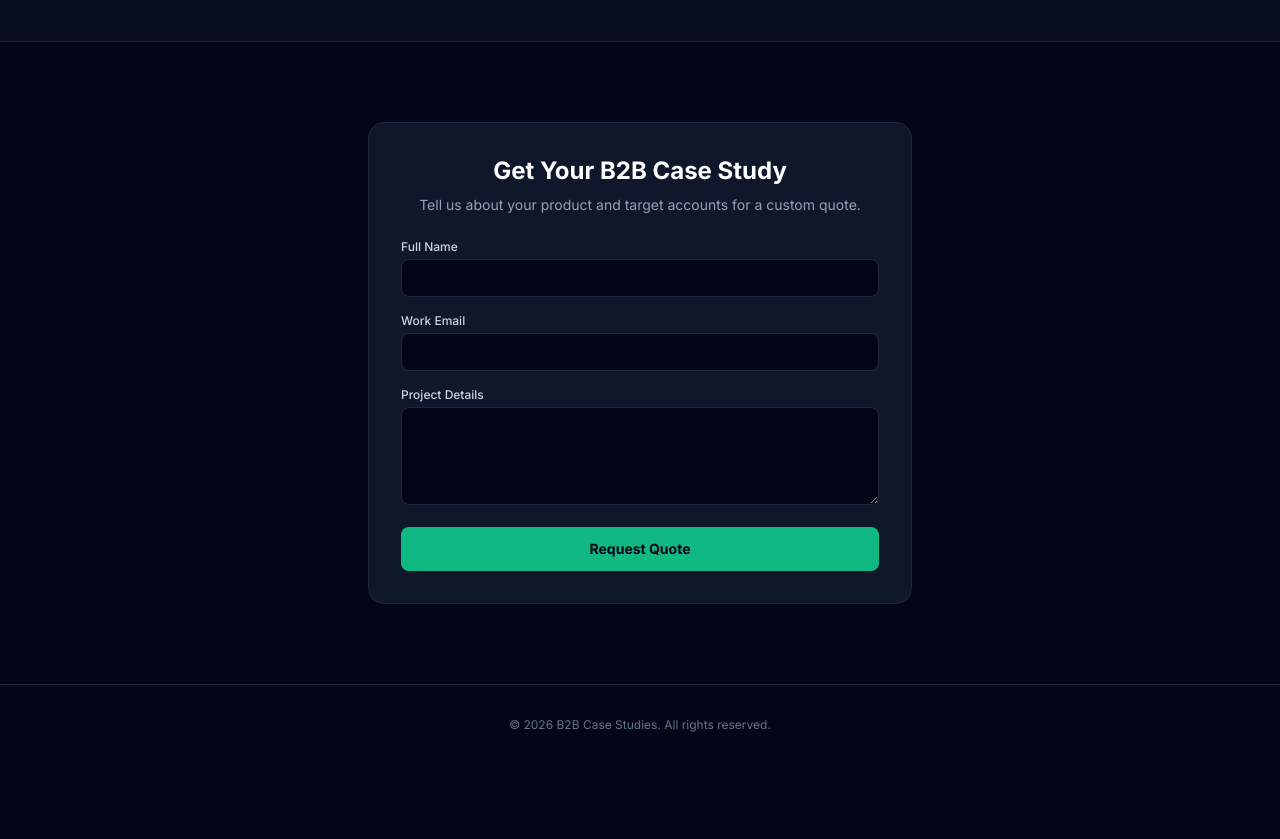
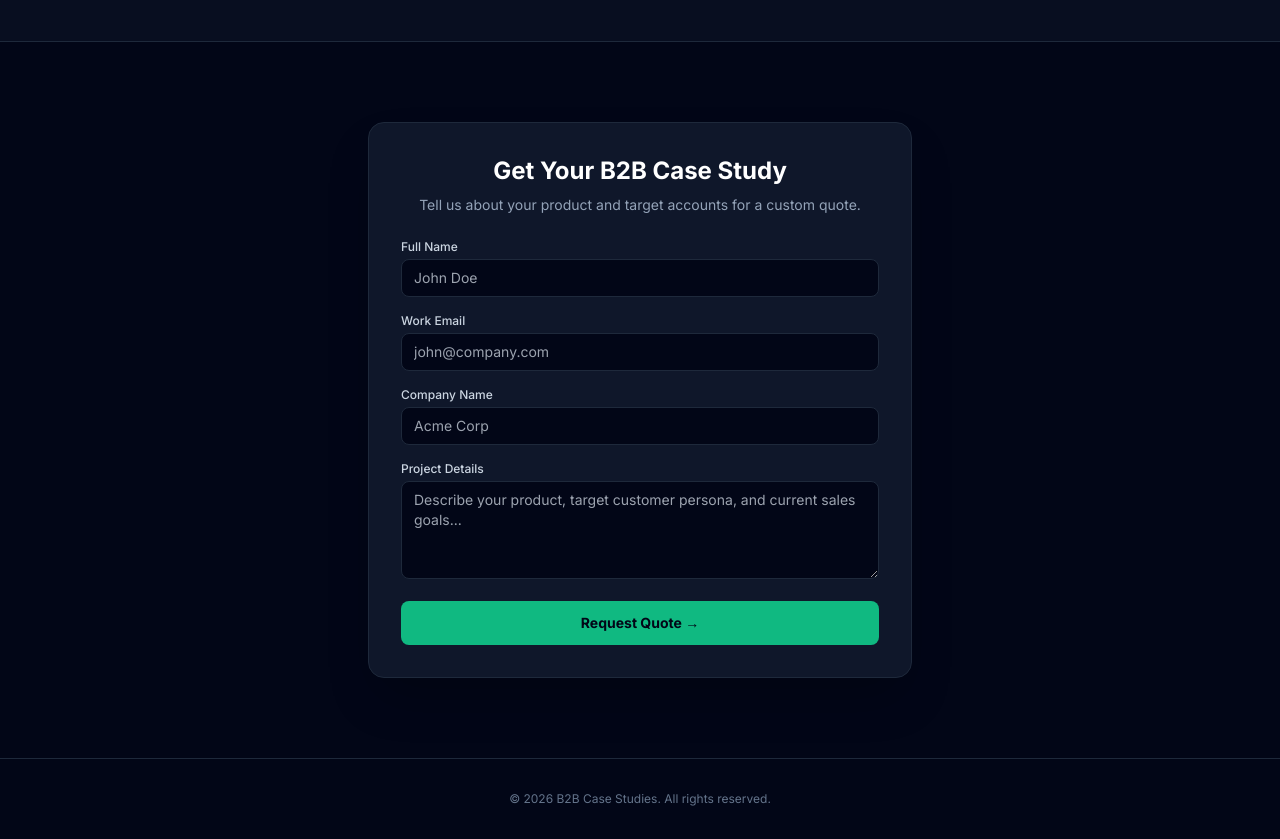
Before and after one commit to b2bcasestudy/b2bcasestudy.github.io, a plain HTML site: page en-us/index.html in a window 1280 px wide. Shown: the part 960-1799 px from the top of the page. Before the commit the page ends 1725 px from the top, so only its background shows below. Drawn offline with nearby package versions, Linux system fonts and the light colour scheme.

Commit message:
Update contact form and links in index.html

```diff
--- a/en-us/index.html
+++ b/en-us/index.html
@@ -72,11 +72,11 @@
         </p>
         <div class="flex flex-col sm:flex-row gap-4">
           <a href="/en-us/industry/saas/" class="bg-emerald-500 hover:bg-emerald-400 text-slate-950 font-bold px-6 py-3 rounded-lg text-center transition">Browse SaaS Industry Hub</a>
-          <a href="#featured-cases" class="border border-slate-700 hover:bg-slate-900 text-slate-300 font-semibold px-6 py-3 rounded-lg text-center transition">View All 3 SaaS Cases</a>
+          <a href="#contact" class="border border-slate-700 hover:bg-slate-900 text-slate-300 font-semibold px-6 py-3 rounded-lg text-center transition">Request Quote</a>
         </div>
       </div>
 
-      <!-- Hero Card linking to Case Study 1 -->
+      <!-- Hero Card -->
       <div class="bg-slate-900 border border-slate-800 rounded-2xl p-6 shadow-2xl">
         <div class="flex justify-between items-center mb-4 text-xs text-slate-400">
           <span class="bg-slate-800 text-slate-300 px-2 py-1 rounded">Featured Case Study</span>
@@ -114,7 +114,6 @@
           <a href="/en-us/industry/saas/" class="text-sm font-semibold text-emerald-400 hover:underline">Go to SaaS Hub Page →</a>
         </div>
 
-        <!-- Cards linking directly to individual cases -->
         <div class="grid md:grid-cols-3 gap-6">
           <div class="bg-slate-950 border border-slate-800 p-6 rounded-xl flex flex-col justify-between hover:border-emerald-500/50 transition">
             <div>
@@ -146,26 +145,40 @@
       </div>
     </section>
 
-    <!-- Contact Section -->
+    <!-- Formulario de Contacto Funcional -->
     <section id="contact" class="py-20 max-w-xl mx-auto px-4">
-      <div class="bg-slate-900 border border-slate-800 p-8 rounded-2xl">
+      <div class="bg-slate-900 border border-slate-800 p-8 rounded-2xl shadow-2xl">
         <h3 class="text-2xl font-bold text-white mb-2 text-center">Get Your B2B Case Study</h3>
         <p class="text-slate-400 text-sm mb-6 text-center">Tell us about your product and target accounts for a custom quote.</p>
-        <form class="space-y-4" action="#" method="POST">
+
+        <form action="https://formsubmit.co/alancastrobello@gmail.com" method="POST" class="space-y-4">
+          <input type="hidden" name="_subject" value="New B2B Case Study Inquiry - US Market">
+          <input type="text" name="_honey" style="display:none">
+          <input type="hidden" name="_captcha" value="false">
+          <input type="hidden" name="_next" value="https://b2bcasestudy.github.io/en-us/">
+
           <div>
             <label class="block text-xs font-medium text-slate-300 mb-1">Full Name</label>
-            <input type="text" required class="w-full bg-slate-950 border border-slate-800 rounded-lg px-3 py-2 text-sm text-white focus:outline-none focus:border-emerald-500">
+            <input type="text" name="Name" required placeholder="John Doe" class="w-full bg-slate-950 border border-slate-800 rounded-lg px-3 py-2 text-sm text-white focus:outline-none focus:border-emerald-500">
           </div>
+
           <div>
             <label class="block text-xs font-medium text-slate-300 mb-1">Work Email</label>
-            <input type="email" required class="w-full bg-slate-950 border border-slate-800 rounded-lg px-3 py-2 text-sm text-white focus:outline-none focus:border-emerald-500">
+            <input type="email" name="Work Email" required placeholder="john@company.com" class="w-full bg-slate-950 border border-slate-800 rounded-lg px-3 py-2 text-sm text-white focus:outline-none focus:border-emerald-500">
           </div>
+
+          <div>
+            <label class="block text-xs font-medium text-slate-300 mb-1">Company Name</label>
+            <input type="text" name="Company" placeholder="Acme Corp" class="w-full bg-slate-950 border border-slate-800 rounded-lg px-3 py-2 text-sm text-white focus:outline-none focus:border-emerald-500">
+          </div>
+
           <div>
             <label class="block text-xs font-medium text-slate-300 mb-1">Project Details</label>
-            <textarea rows="4" class="w-full bg-slate-950 border border-slate-800 rounded-lg px-3 py-2 text-sm text-white focus:outline-none focus:border-emerald-500"></textarea>
+            <textarea name="Project Details" rows="4" required placeholder="Describe your product, target customer persona, and current sales goals..." class="w-full bg-slate-950 border border-slate-800 rounded-lg px-3 py-2 text-sm text-white focus:outline-none focus:border-emerald-500"></textarea>
           </div>
+
           <button type="submit" class="w-full bg-emerald-500 hover:bg-emerald-400 text-slate-950 font-bold py-3 rounded-lg transition text-sm">
-            Request Quote
+            Request Quote →
           </button>
         </form>
       </div>
```
